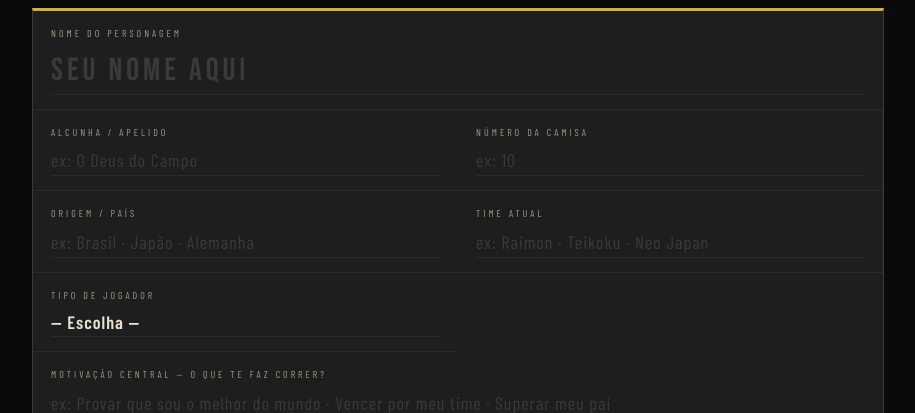
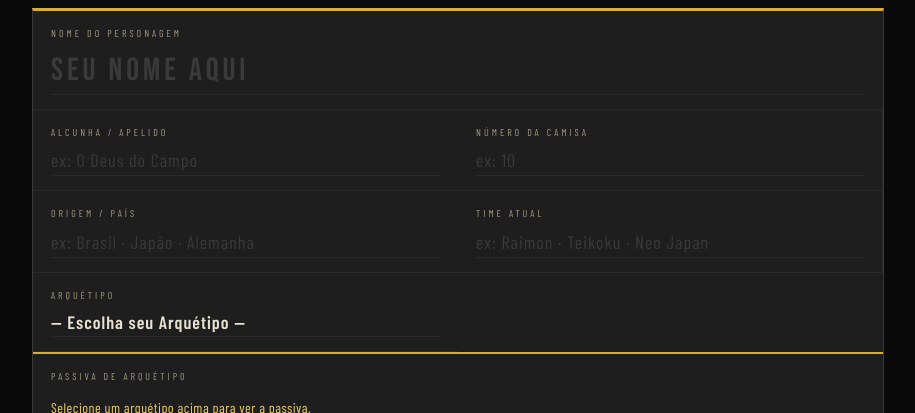
Before and after one commit to Dwani321129/CampoDeGloria, a plain HTML site: page ficha_criacao_campo_de_gloria.html in a window 1280 px wide. Shown: the part 539-952 px from the top of the page, without its empty margins (182-1097 px from the left). Drawn offline with nearby package versions, Linux system fonts and the light colour scheme; a web font is replaced by a local one.

Commit message:
Add archetype selection with passive display

```diff
--- a/ficha_criacao_campo_de_gloria.html
+++ b/ficha_criacao_campo_de_gloria.html
@@ -931,19 +931,24 @@
     <input type="text" id="char-team" placeholder="ex: Raimon · Teikoku · Neo Japan">
   </div>
   <div class="id-cell">
-    <label class="field-label">Tipo de Jogador</label>
-    <select id="char-archetype">
-      <option value="">— Escolha —</option>
-      <option>O Prodígio (talento natural, ego alto)</option>
-      <option>O Guerreiro (esforço, nunca desiste)</option>
-      <option>O Artilheiro (obcecado por gols)</option>
-      <option>O Maestro (controla o jogo pelo passe)</option>
-      <option>O Muralha (defensor absoluto)</option>
-      <option>O Goleiro Lenda (reflexos sobrenaturais)</option>
-      <option>O Fantasma (velocidade e drible)</option>
-      <option>O Capitão (liderança e apoio)</option>
-      <option>Personalizado (veja campo abaixo)</option>
+    <label class="field-label">Arquétipo</label>
+    <select id="char-archetype" onchange="updatePassiva()">
+      <option value="">— Escolha seu Arquétipo —</option>
+      <option value="predador">O Predador — +1d6 em finalizações dentro da área adversária</option>
+      <option value="fantasma">O Fantasma — Uma vez por confronto, age antes de anunciar intenção</option>
+      <option value="tirano">O Tirano — Inimigos sofrem −1d6 em confrontos psicológicos contra você</option>
+      <option value="motor">O Motor — Pode participar de dois confrontos consecutivos sem penalidade de exaustão</option>
+      <option value="estrategista">O Estrategista — Uma vez por tempo, pode negar um confronto e forçar reposicionamento da bola</option>
+      <option value="instinto">O Instinto — Pode interromper qualquer ação declarada. Limite: 1× por cena</option>
+      <option value="colossao">O Colossão — Finalizações com Físico nunca sofrem Desvantagem</option>
+      <option value="guardiao">O Guardião — Goleiros usam Ego como atributo secundário em todas as defesas</option>
     </select>
+  </div>
+  <div class="id-cell full-width" id="passiva-cell" style="border-top:2px solid var(--accent);">
+    <label class="field-label">Passiva de Arquétipo</label>
+    <div id="passiva-display" style="font-family:'Barlow Condensed',sans-serif; font-size:14px; color:var(--accent-light); padding:6px 0; min-height:22px; letter-spacing:0.5px;">
+      Selecione um arquétipo acima para ver a passiva.
+    </div>
   </div>
   <div class="id-cell full-width">
     <label class="field-label">Motivação Central — O que te faz correr?</label>
@@ -1480,6 +1485,23 @@ function setAccent(el) {
 }
 
 // ── HERO NAME SYNC ─────────────────────────────────────────────
+function updatePassiva() {
+  const passivas = {
+    predador:      "+1d6 em finalizações dentro da área adversária.",
+    fantasma:      "Uma vez por confronto, pode agir antes de anunciar sua intenção.",
+    tirano:        "Inimigos sofrem −1d6 em confrontos psicológicos contra você.",
+    motor:         "Pode participar de dois confrontos físicos consecutivos sem penalidade de exaustão.",
+    estrategista:  "Uma vez por tempo, pode negar um confronto e forçar o reposicionamento da bola.",
+    instinto:      "Pode interromper qualquer ação declarada. Limite: 1× por cena.",
+    colossao:      "Finalizações com Físico nunca sofrem Desvantagem.",
+    guardiao:      "Goleiros usam Ego como atributo secundário em todas as defesas."
+  };
+  const sel = document.getElementById('char-archetype').value;
+  const display = document.getElementById('passiva-display');
+  display.textContent = passivas[sel] || 'Selecione um arquétipo acima para ver a passiva.';
+  display.style.color = sel ? 'var(--accent-light)' : 'var(--muted)';
+}
+
 function updateHeroName() {
   const v = document.getElementById('char-name').value.trim().toUpperCase();
   document.getElementById('flow-box-title').textContent = v
```
